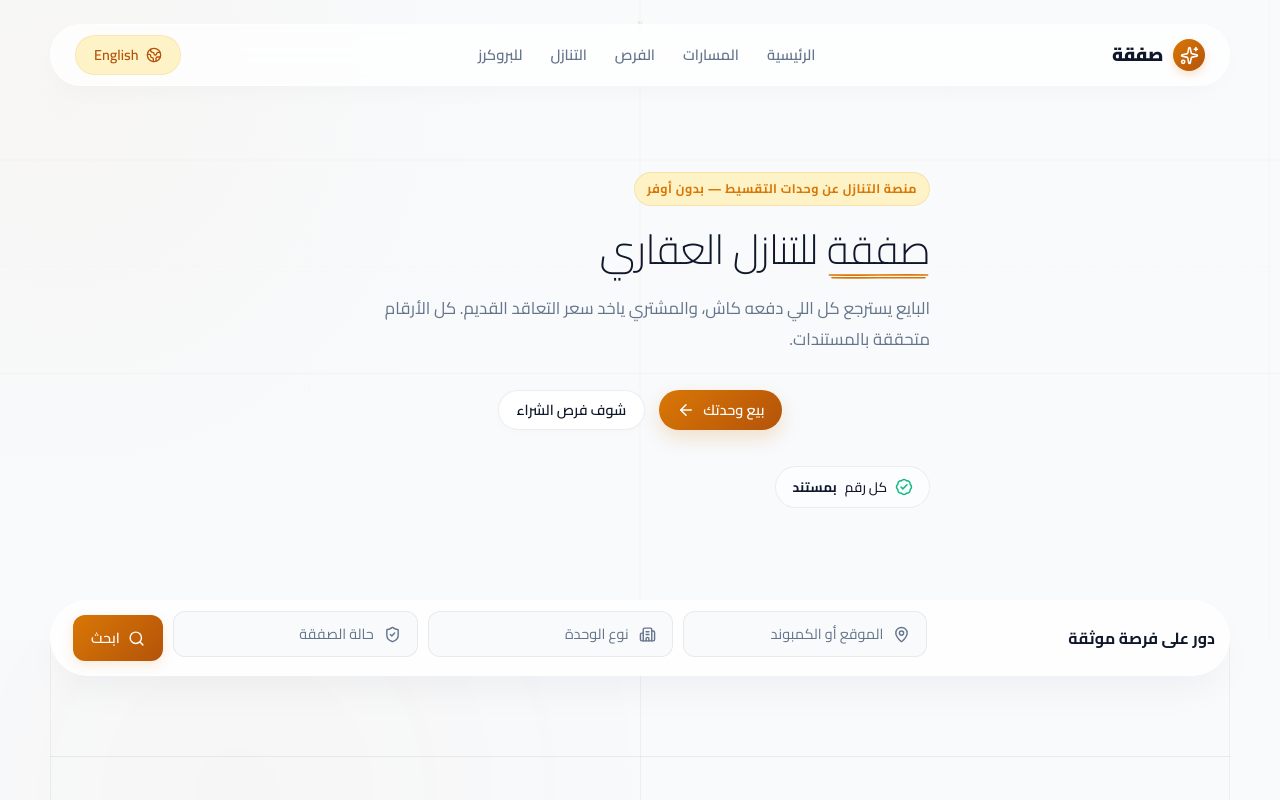
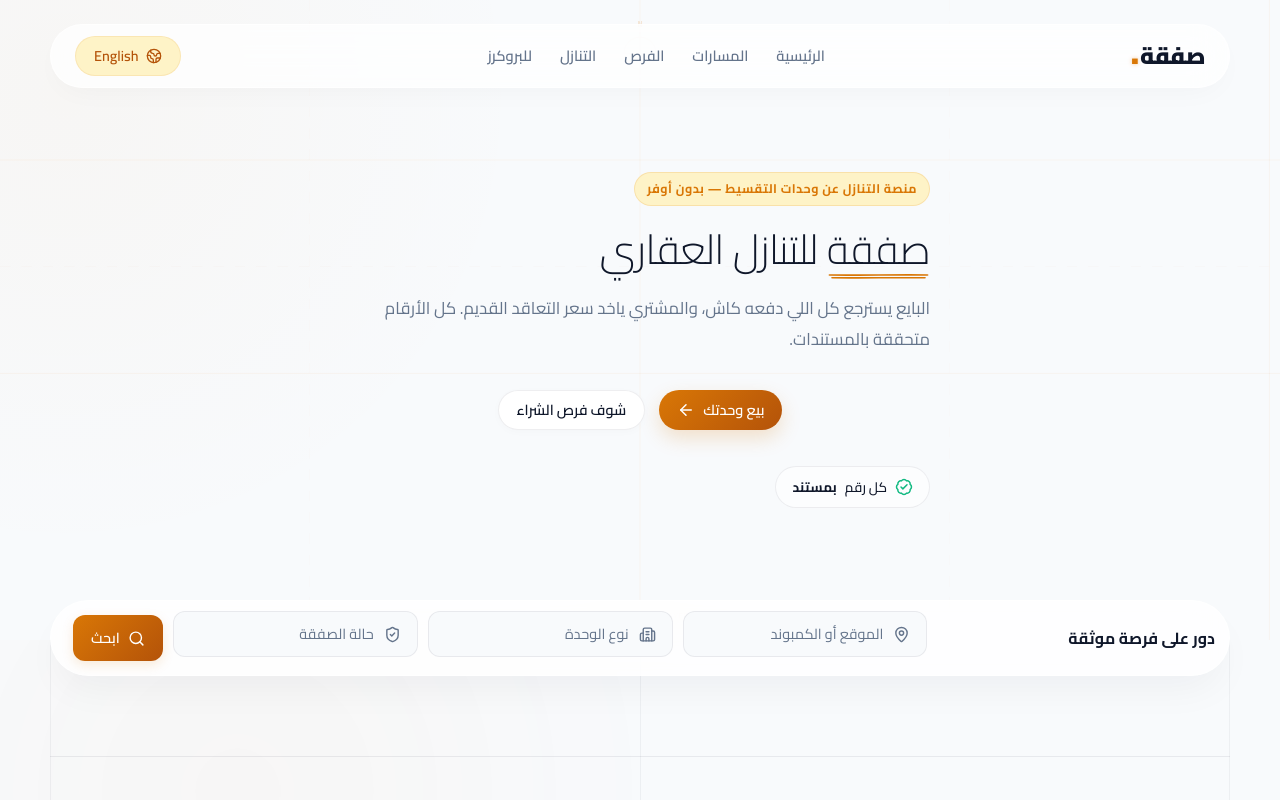
Before and after one commit to osamaaaaaaaaa/safqa_nawy, a React (Vite) app: page / in a window 1280 px wide. Shown: the top 800 px of the page. Built offline with nearby package versions, Linux system fonts and the light colour scheme.

Commit message:
design: restyle brand logo in app bar by removing sparkles icon and adding premium bold typography with glowing accent dot

```diff
--- a/src/App.css
+++ b/src/App.css
@@ -213,21 +213,38 @@
 .brand-lockup {
   display: inline-flex;
   align-items: center;
-  gap: 10px;
-  font-weight: 800;
-  font-size: 1.15rem;
-  letter-spacing: -0.5px;
-}
-
-.brand-symbol {
-  display: inline-grid;
-  place-items: center;
-  width: 32px;
-  height: 32px;
-  color: var(--paper);
-  background: linear-gradient(135deg, var(--primary), var(--primary-deep));
-  border-radius: 50%;
-  box-shadow: 0 4px 8px rgba(217, 119, 6, 0.2);
+  gap: 0;
+  text-decoration: none;
+}
+
+.brand-logo-text {
+  font-family: 'Cairo', 'Outfit', sans-serif;
+  font-size: 1.45rem;
+  font-weight: 900;
+  color: var(--ink);
+  letter-spacing: -0.02em;
+  display: inline-flex;
+  align-items: baseline;
+  transition: transform 250ms ease;
+  position: relative;
+}
+
+.brand-logo-text:hover {
+  transform: scale(1.04);
+}
+
+.brand-logo-dot {
+  color: var(--primary);
+  font-size: 2rem;
+  line-height: 0;
+  margin-inline-start: 1.5px;
+  display: inline-block;
+  animation: logoDotGlow 2s ease-in-out infinite alternate;
+}
+
+@keyframes logoDotGlow {
+  0% { text-shadow: 0 0 0px rgba(217, 119, 6, 0); }
+  100% { text-shadow: 0 0 8px rgba(217, 119, 6, 0.7); }
 }
 
 .nav-links {
--- a/src/App.tsx
+++ b/src/App.tsx
@@ -82,11 +82,12 @@
         <span className="gridline" /><span className="gridline" /><span className="gridline" />
       </div>
 
-      {/* ─── NAV ─── */}
       <header className="site-nav">
         <a className="brand-lockup" href="#home" aria-label={copy.brand}>
-          <span className="brand-symbol"><Sparkles size={19} /></span>
-          <strong>{copy.brand}</strong>
+          <span className="brand-logo-text">
+            {copy.brand}
+            <span className="brand-logo-dot">.</span>
+          </span>
         </a>
         <nav className="nav-links" aria-label="Primary">
           <a href="#home">{copy.nav.home}</a>
```
